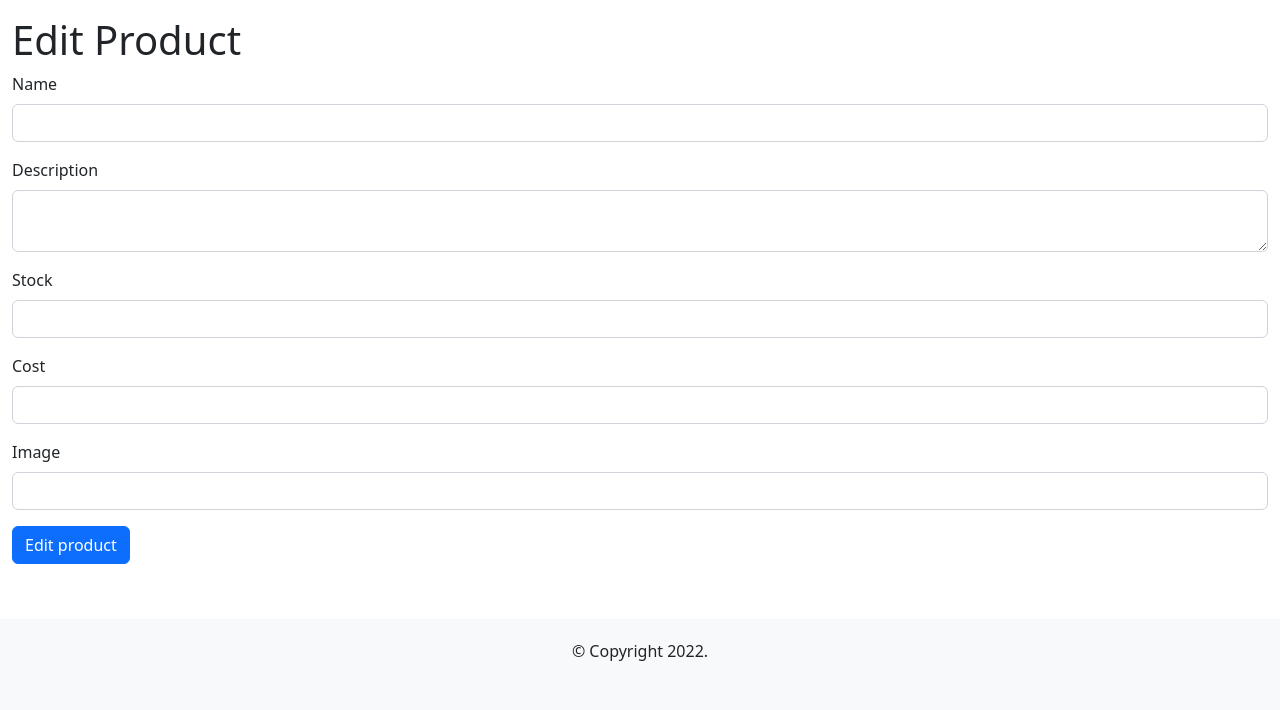
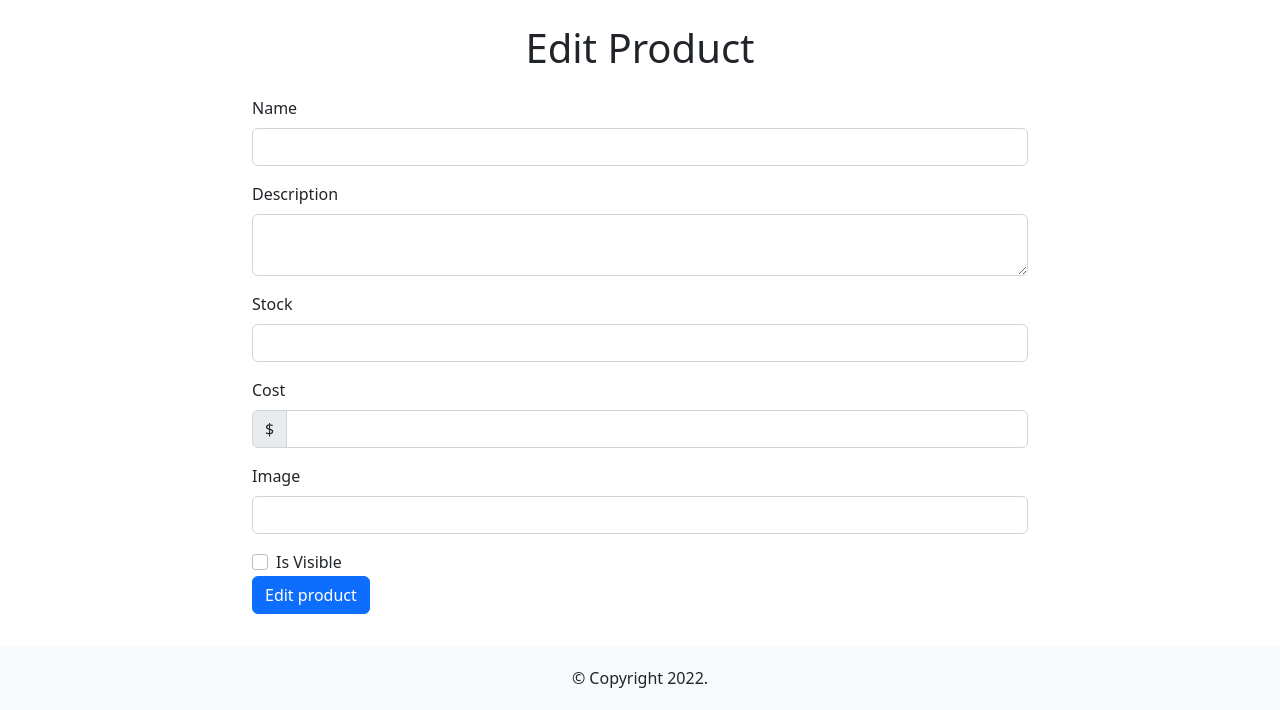
Before and after one commit to nashidahmed/IS601-006, a Flask app: page /edit/1 in a window 1280 px wide. Shown: the part 117-827 px from the top of the page. Before the commit the page ends 778 px from the top, so only its background shows below. Run offline with Flask 2, Linux system fonts and the light colour scheme; some libraries are stand-ins or nearby versions.

Commit message:
Optimized code

```diff
--- a/Shop/products/forms.py
+++ b/Shop/products/forms.py
@@ -1,14 +1,15 @@
 from flask_wtf import FlaskForm
-from wtforms import StringField, HiddenField, TextAreaField, IntegerField, URLField, SubmitField
+from wtforms import StringField, HiddenField, TextAreaField, IntegerField, URLField, SubmitField, BooleanField, DecimalField
 from wtforms.validators import DataRequired, Length, Optional, NumberRange
 
 class ProductForm(FlaskForm):
     id = HiddenField("id", validators=[Optional()])
     name = StringField("name", validators=[DataRequired(), Length(max=30)])
     description = TextAreaField("description", validators=[DataRequired()])
-    stock = IntegerField("stock", validators=[NumberRange(min=0)])
-    cost = IntegerField("cost", validators=[NumberRange(min=0)])
+    stock = IntegerField("stock", validators=[DataRequired(), NumberRange(min=0)])
+    cost = DecimalField("cost", validators=[DataRequired(), NumberRange(min=0)])
     image = URLField("image", validators=[Optional()])
+    is_visible = BooleanField("Is Visible")
 
 class AddProductForm(ProductForm):
     submit = SubmitField("Add product")
--- a/Shop/static/styles/main.css
+++ b/Shop/static/styles/main.css
@@ -35,6 +35,14 @@ li.nav-item {
   width: 100%;
 }
 
+.container-fluid.edit-product {
+  width: 50rem;
+}
+/*
+.container-fluid.view-product {
+  width: 80rem;
+} */
+
 .brand-logo {
   height: 2rem;
   width: 2rem;
@@ -69,7 +77,7 @@ label {
 }
 
 .product-container {
-  width: 100rem;
+  width: 80rem;
 }
 
 .product-container .image {
--- a/Shop/templates/_formhelpers.html
+++ b/Shop/templates/_formhelpers.html
@@ -2,7 +2,7 @@
 {% if field.type == "BooleanField" %}
 <!-- handle checkbox/boolean field-->
 <div class="form-check">
-  {{field(class="form-check-input")}}
+  {{ field(class="form-check-input") }}
   {{ field.label(class="form-check-label")}}
 
 </div>
--- a/Shop/templates/nav.html
+++ b/Shop/templates/nav.html
@@ -16,19 +16,12 @@
         {% if current_user.is_authenticated %}
         <!-- samples nav -->
         {% if current_user.has_role("Owner") %}
-        {% set products = [
-        ("admin.add", "Add"),
-        ("shop.view_all", "View"),
+        {% set owner = [
+        ("admin.add", "Add Product"),
+        ("admin.products", "View products")
         ] %}
-        {% call dropdown_nav(products)%}
-        Products
-        {% endcall %}
-        {% else %}
-        {% set products = [
-        ("shop.view_all", "View"),
-        ] %}
-        {% call dropdown_nav(products)%}
-        Products
+        {% call dropdown_nav(owner)%}
+        Owner
         {% endcall %}
         {% endif %}
         {% if current_user.has_role("Admin") %}
--- a/Shop/templates/product.html
+++ b/Shop/templates/product.html
@@ -8,8 +8,8 @@ Edit Product
 {% endblock %}
 {% block content %}
 {% from "_formhelpers.html" import render_field %}
-<div class="container-fluid">
-  <div class="h1">
+<div class="container-fluid edit-product">
+  <div class="h1 text-center my-4">
     {% if not is_edit %}
     Add Product
     {% else %}
@@ -22,8 +22,13 @@ Edit Product
       {{ render_field(form.name) }}
       {{ render_field(form.description) }}
       {{ render_field(form.stock) }}
-      {{ render_field(form.cost) }}
+      {{ form.cost.label(class="form-label") }}
+      <div class="input-group mb-3">
+        <span class="input-group-text">$</span>
+        {{ form.cost(class="form-control")|safe }}
+      </div>
       {{ render_field(form.image) }}
+      {{ render_field(form.is_visible) }}
       {{ form.submit(class="btn btn-primary") }}
     </form>
   </div>
--- a/Shop/templates/view_product.html
+++ b/Shop/templates/view_product.html
@@ -2,7 +2,7 @@
 {% block title %}{{resp.name or 'Product'}}{% endblock %}
 {% block content %}
 {% from "_formhelpers.html" import render_field %}
-<div class="container-fluid">
+<div class="container-fluid view-product">
   {% if resp and resp|length > 0 %}
   <div class="product-container d-flex mt-3 mx-auto">
     <div class="image p-2">
@@ -20,9 +20,9 @@
       <form class="mt-4" method="POST" action="{{url_for('cart.add')}}">
         {{ form.hidden_tag() }}
         {{render_field(form.quantity, placeholder='Enter quantity')}}
-        {{form.submit(class="btn btn-primary btn-sm")}}
+        {{form.submit(class="btn btn-primary")}}
       </form>
-      {% if current_user.has_role("Owner") %}
+      {% if current_user.is_authenticated and current_user.has_role("Owner") %}
       <div class="d-flex justify-content-between mt-3">
         <div class="edit-btn">
           <a class="btn btn-primary" href="{{url_for('shop.edit', id = resp.id)}}">Edit</a>
--- a/Shop/templates/view_products.html
+++ b/Shop/templates/view_products.html
@@ -59,7 +59,7 @@
               {% endif %}
               {% endif %}
             </div>
-            {% if current_user.has_role("Owner") %}
+            {% if current_user.is_authenticated and current_user.has_role("Owner") %}
             <div class="d-flex justify-content-between">
               <div class="edit-btn">
                 <a class="btn btn-primary btn-sm" href="{{url_for('shop.edit', id = r.id)}}">Edit</a>
--- a/Shop/views/shop.py
+++ b/Shop/views/shop.py
@@ -54,20 +54,22 @@ def edit(id):
         name = form.name.data
         description = form.description.data
         stock = form.stock.data
-        cost = form.cost.data
+        cost = round((form.cost.data or 0) * 100)
         image = form.image.data
+        is_visible = 1 if form.is_visible.data else 0
         if name and description and stock and cost:
             try:
-                result = DB.insertOne("UPDATE IS601_Shop_Products SET name = %s, description = %s, stock = %s, cost = %s, image = %s WHERE id = %s", name, description, stock, cost, image, id)
+                result = DB.insertOne("UPDATE IS601_Shop_Products SET name = %s, description = %s, stock = %s, cost = %s, image = %s, is_visible = %s WHERE id = %s", name, description, stock, cost, image, is_visible, id)
                 if result.status:
                     flash("Updated product", "success")
             except Exception as e:
                 flash(f"Could not update product id: {id}", "danger")
     try:
-        resp = DB.selectOne("SELECT id, name, description, stock, cost, image from IS601_Shop_Products WHERE id = %s", id)
+        resp = DB.selectOne("SELECT id, name, description, stock, cost, image, is_visible from IS601_Shop_Products WHERE id = %s", id)
         if resp.status:
             row = resp.row
             form = EditProductForm(**row)
+            form.cost.data = form.cost.data / 100
     except Exception as e:
         flash(f"Could not get product id: {id}", "danger")
 
```
Also changed, not shown: Shop/admin/admin.py (+5 -4 lines).
